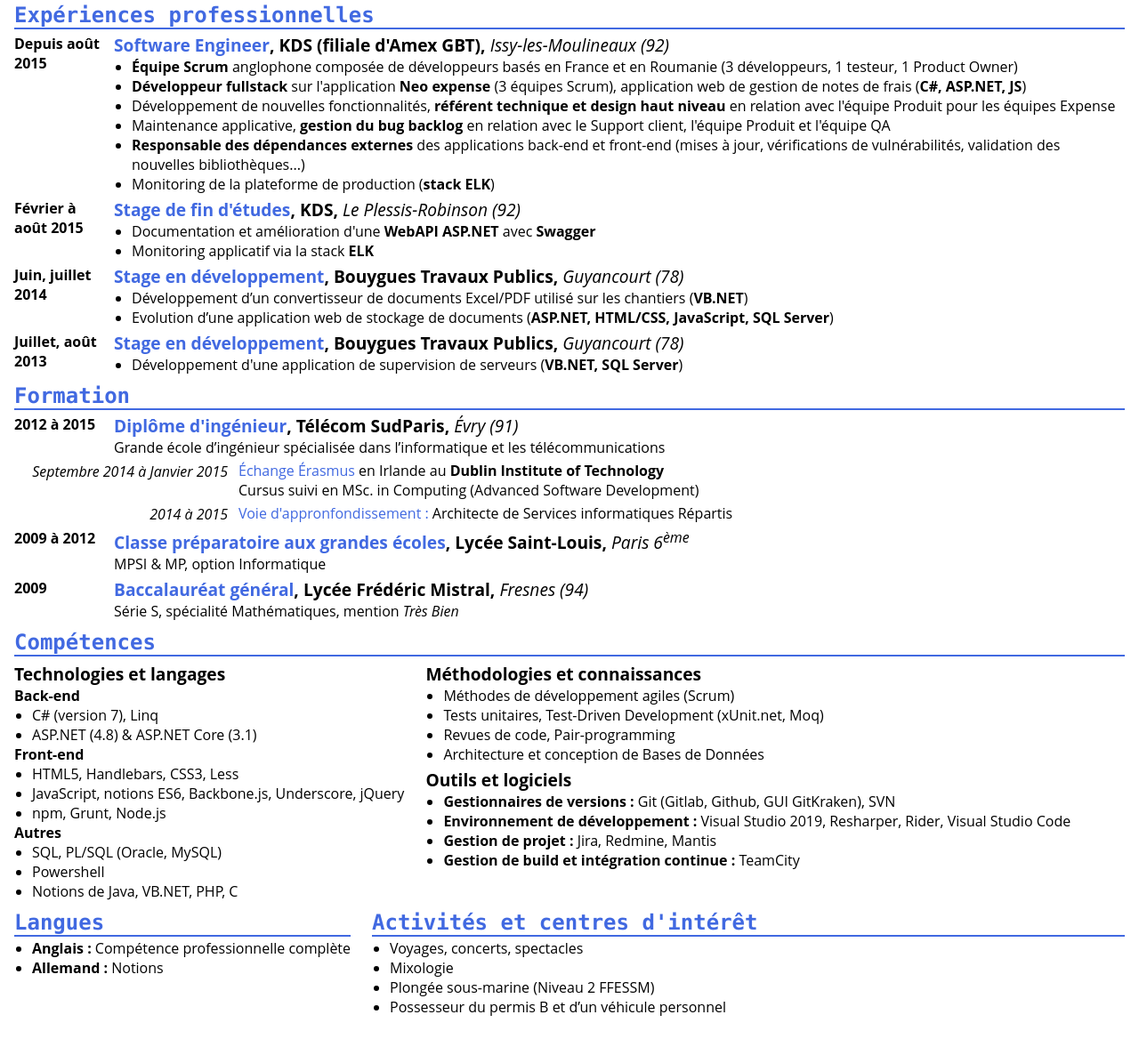
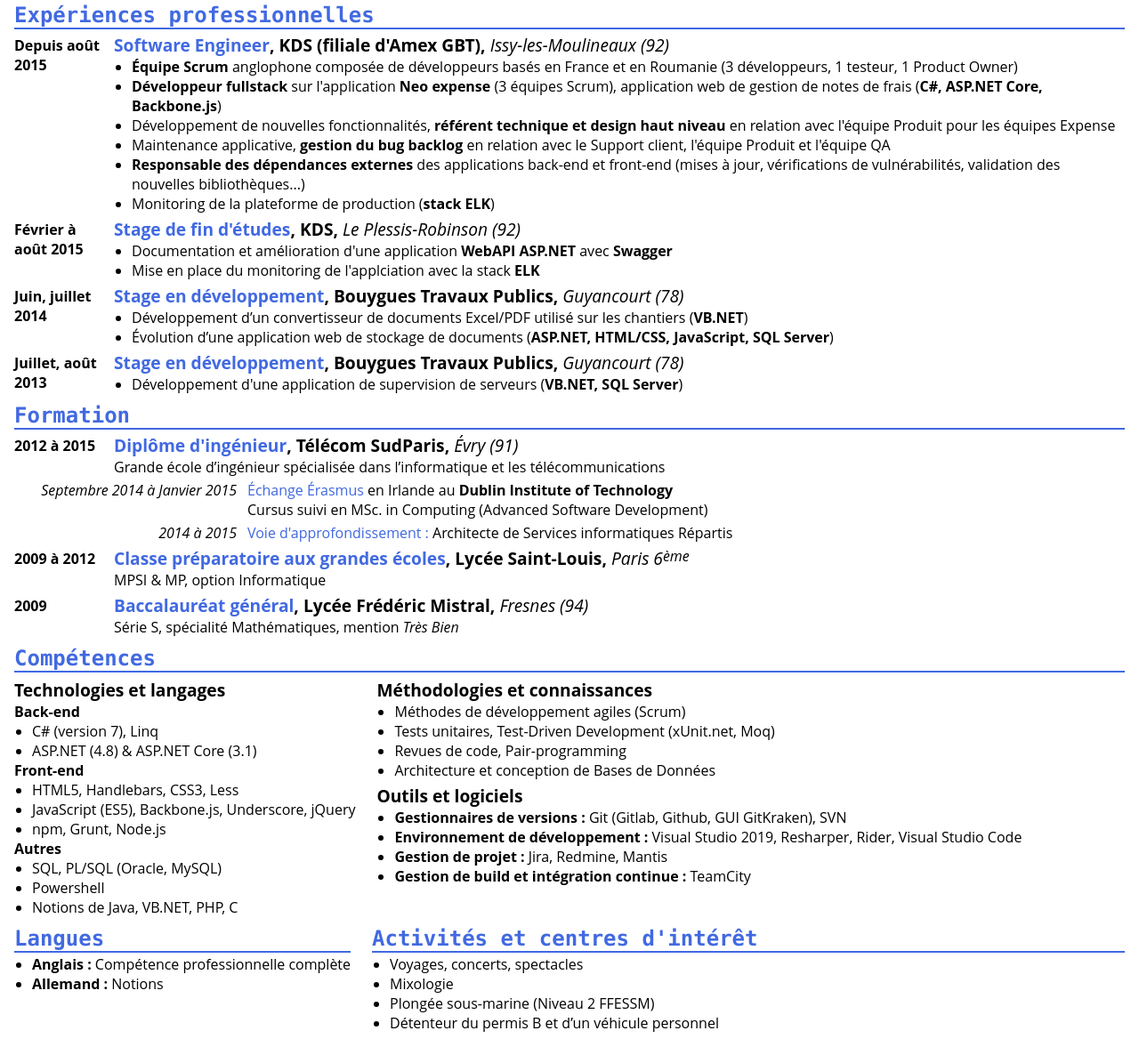
Before and after one commit to Bicolt/static-resume, a plain HTML site: page cv_2020.html in a window 1280 px wide. Shown: the part 135-1312 px from the top of the page at 89% size. Drawn offline with Linux system fonts and the light colour scheme.

Commit message:
French resume minor adjustments

```diff
--- a/cv_2020.html
+++ b/cv_2020.html
@@ -71,7 +71,7 @@
         }
 
         .experience .period {
-            padding-top: 1px;
+            padding-top: 3px;
             padding-right: 12px;
             width: 100px;
             font-weight: bold;
@@ -113,9 +113,8 @@
         }
 
         .sub-experience .period {
-            margin-top: 1px;
             margin-right: 12px;
-            width: 220px;
+            width: 230px;
             text-align: right;
             font-style: italic;
         }
@@ -150,6 +149,10 @@
         .last-sections section#hobbies {
             flex: 1;
         }
+
+        sup {
+            vertical-align: top;
+        }
     </style>
 </head>
 
@@ -180,11 +183,18 @@
                 </h3>
                 <div class="description">
                     <ul>
-                        <li><strong>Équipe Scrum</strong> anglophone composée de développeurs basés en France et en Roumanie (3 développeurs, 1 testeur, 1 Product Owner)</li>
-                        <li><strong>Développeur fullstack</strong> sur l'application <strong>Neo expense</strong> (3 équipes Scrum), application web de gestion de notes de frais (<strong>C#, ASP.NET, JS</strong>)</li>
-                        <li>Développement de nouvelles fonctionnalités, <strong>référent technique et design haut niveau</strong> en relation avec l'équipe Produit pour les équipes Expense</li>
-                        <li>Maintenance applicative, <strong>gestion du bug backlog</strong> en relation avec le Support client, l'équipe Produit et l'équipe QA</li>
-                        <li><strong>Responsable des dépendances externes</strong> des applications back-end et front-end (mises à jour, vérifications de vulnérabilités, validation des nouvelles bibliothèques...)</li>
+                        <li><strong>Équipe Scrum</strong> anglophone composée de développeurs basés en France et en
+                            Roumanie (3 développeurs, 1 testeur, 1 Product Owner)</li>
+                        <li><strong>Développeur fullstack</strong> sur l'application <strong>Neo expense</strong> (3
+                            équipes Scrum), application web de gestion de notes de frais (<strong>C#, ASP.NET Core,
+                                Backbone.js</strong>)</li>
+                        <li>Développement de nouvelles fonctionnalités, <strong>référent technique et design haut
+                                niveau</strong> en relation avec l'équipe Produit pour les équipes Expense</li>
+                        <li>Maintenance applicative, <strong>gestion du bug backlog</strong> en relation avec le Support
+                            client, l'équipe Produit et l'équipe QA</li>
+                        <li><strong>Responsable des dépendances externes</strong> des applications back-end et front-end
+                            (mises à jour, vérifications de vulnérabilités, validation des nouvelles bibliothèques...)
+                        </li>
                         <li>Monitoring de la plateforme de production (<strong>stack ELK</strong>)</li>
                     </ul>
                 </div>
@@ -201,10 +211,10 @@
                 </h3>
                 <div class="description">
                     <ul>
-                        <li>Documentation et amélioration d'une <strong>WebAPI ASP.NET</strong> avec
+                        <li>Documentation et amélioration d'une application <strong>WebAPI ASP.NET</strong> avec
                             <strong>Swagger</strong>
                         </li>
-                        <li>Monitoring applicatif via la stack <strong>ELK</strong></li>
+                        <li>Mise en place du monitoring de l'applciation avec la stack <strong>ELK</strong></li>
                     </ul>
                 </div>
             </div>
@@ -221,7 +231,7 @@
                     <ul>
                         <li>Développement d’un convertisseur de documents Excel/PDF utilisé sur les chantiers
                             (<strong>VB.NET</strong>)</li>
-                        <li>Evolution d’une application web de stockage de documents (<strong>ASP.NET, HTML/CSS,
+                        <li>Évolution d’une application web de stockage de documents (<strong>ASP.NET, HTML/CSS,
                                 JavaScript, SQL Server</strong>)</li>
                     </ul>
                 </div>
@@ -260,14 +270,6 @@
                 </div>
             </div>
         </div>
-        <!-- <div class="sub-experience">
-            <div class="period">Février à juillet 2015</div>
-            <div class="job">
-                <span class="job-title">
-                    Stage de fin d'études</span> à <span class="company">KDS</span>
-                </span>
-            </div>
-        </div> -->
         <div class="sub-experience">
             <div class="period">Septembre 2014 à Janvier 2015</div>
             <div class="job">
@@ -279,7 +281,7 @@
         <div class="sub-experience">
             <div class="period">2014 à 2015</div>
             <div class="job">
-                <span class="job-title">Voie d'appronfondissement :</span>
+                <span class="job-title">Voie d'approfondissement :</span>
                 Architecte de Services informatiques Répartis
             </div>
         </div>
@@ -322,7 +324,7 @@
                 <h4>Front-end</h4>
                 <ul>
                     <li>HTML5, Handlebars, CSS3, Less</li>
-                    <li>JavaScript, notions ES6, Backbone.js, Underscore, jQuery</li>
+                    <li>JavaScript (ES5), Backbone.js, Underscore, jQuery</li>
                     <li>npm, Grunt, Node.js</li>
                 </ul>
                 <h4>Autres</h4>
@@ -336,7 +338,7 @@
                 <h3>Méthodologies et connaissances</h3>
                 <ul>
                     <li>Méthodes de développement agiles (Scrum)</li>
-                    <li>Tests unitaires, Test-Driven Development (xUnit.net, Moq)
+                    <li>Tests unitaires, Test-Driven Development (xUnit.net, Moq)</li>
                     <li>Revues de code, Pair-programming</li>
                     <li>Architecture et conception de Bases de Données</li>
                 </ul>
@@ -368,9 +370,10 @@
                 <li>Voyages, concerts, spectacles</li>
                 <li>Mixologie</li>
                 <li>Plongée sous-marine (Niveau 2 FFESSM)</li>
-                <li>Possesseur du permis B et d’un véhicule personnel</li>
+                <li>Détenteur du permis B et d’un véhicule personnel</li>
             </ul>
         </section>
     </div>
 </body>
+
 </html>
```
Also changed, not shown: 1 other file.
